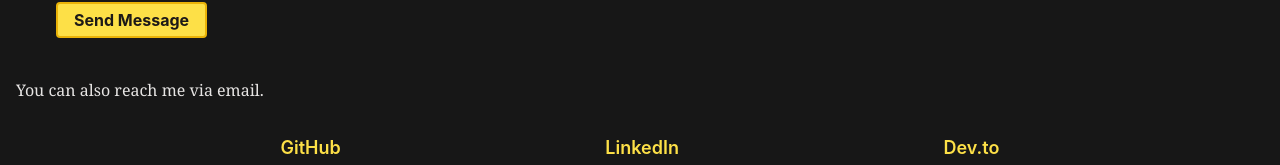
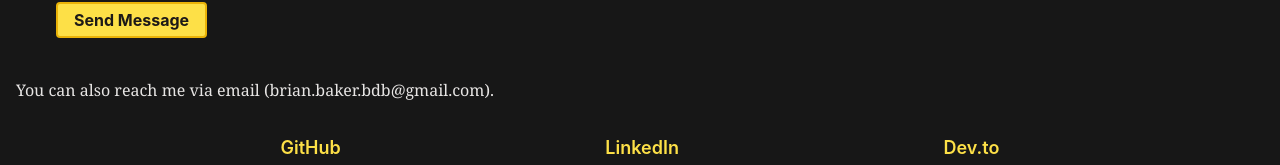
Before and after one commit to baker-ling/react-portfolio, a React (Create React App) app: page / in a window 1280 px wide. Both pictures are taken after a click on the button "Contact". Shown: the part 514-679 px from the top of the page. Built offline with nearby package versions, Linux system fonts and the light colour scheme.

Commit message:
Typed up email

```diff
--- a/src/pages/Contact.js
+++ b/src/pages/Contact.js
@@ -123,7 +123,7 @@ export default function Contact(props) {
          className='font-bold border-yellow-500 border-2 bg-yellow-300 text-stone-900 px-4 py-1 rounded active:bg-yellow-900 active:text-stone-200'/>
       </form>
 
-      <p>You can also reach me via <a href="mailto:brian.baker.bdb@gmail.com">email</a>.</p>
+      <p>You can also reach me via <a href="mailto:brian.baker.bdb@gmail.com">email (brian.baker.bdb@gmail.com)</a>.</p>
     </main>
   );
 }
```
